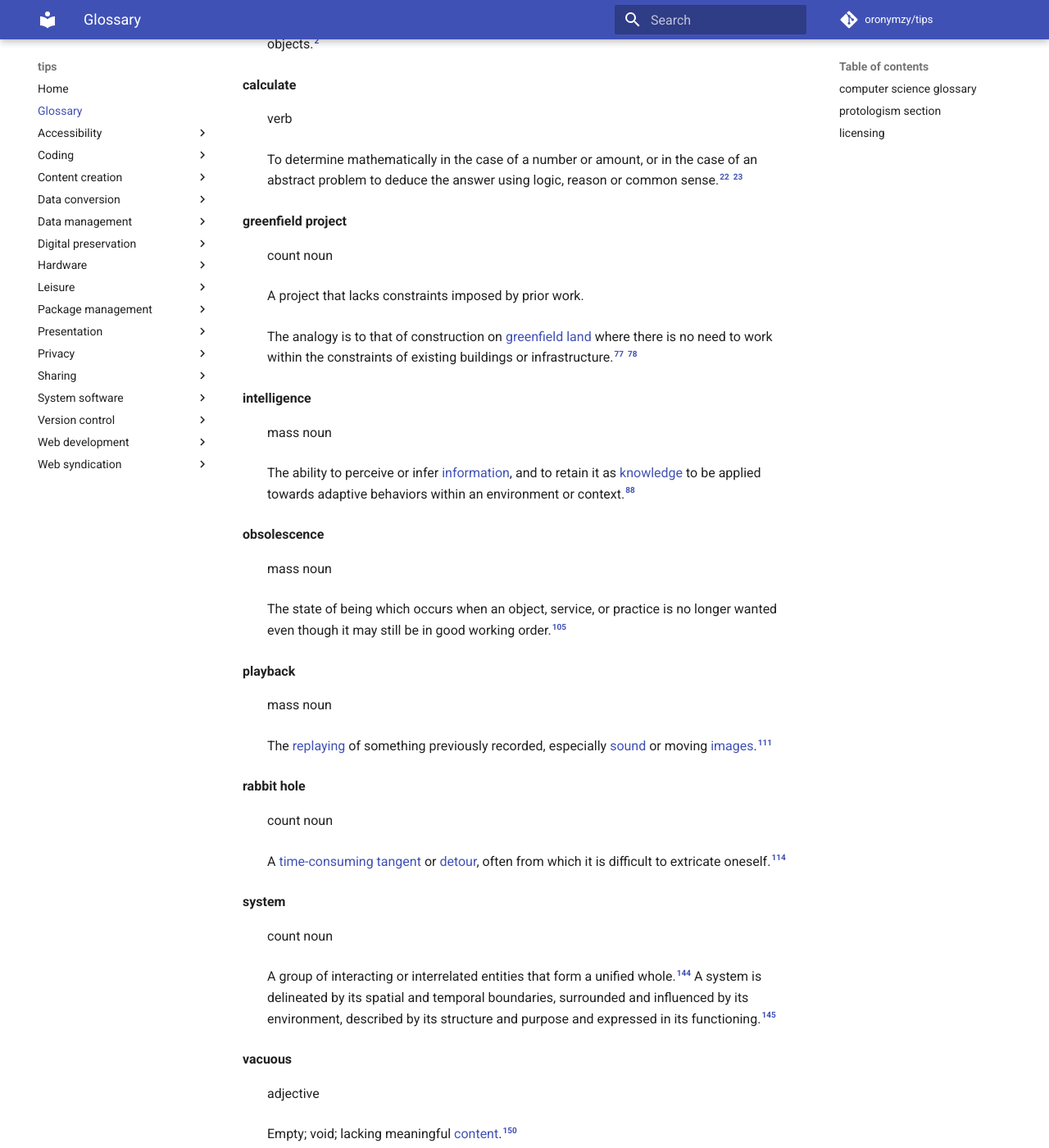
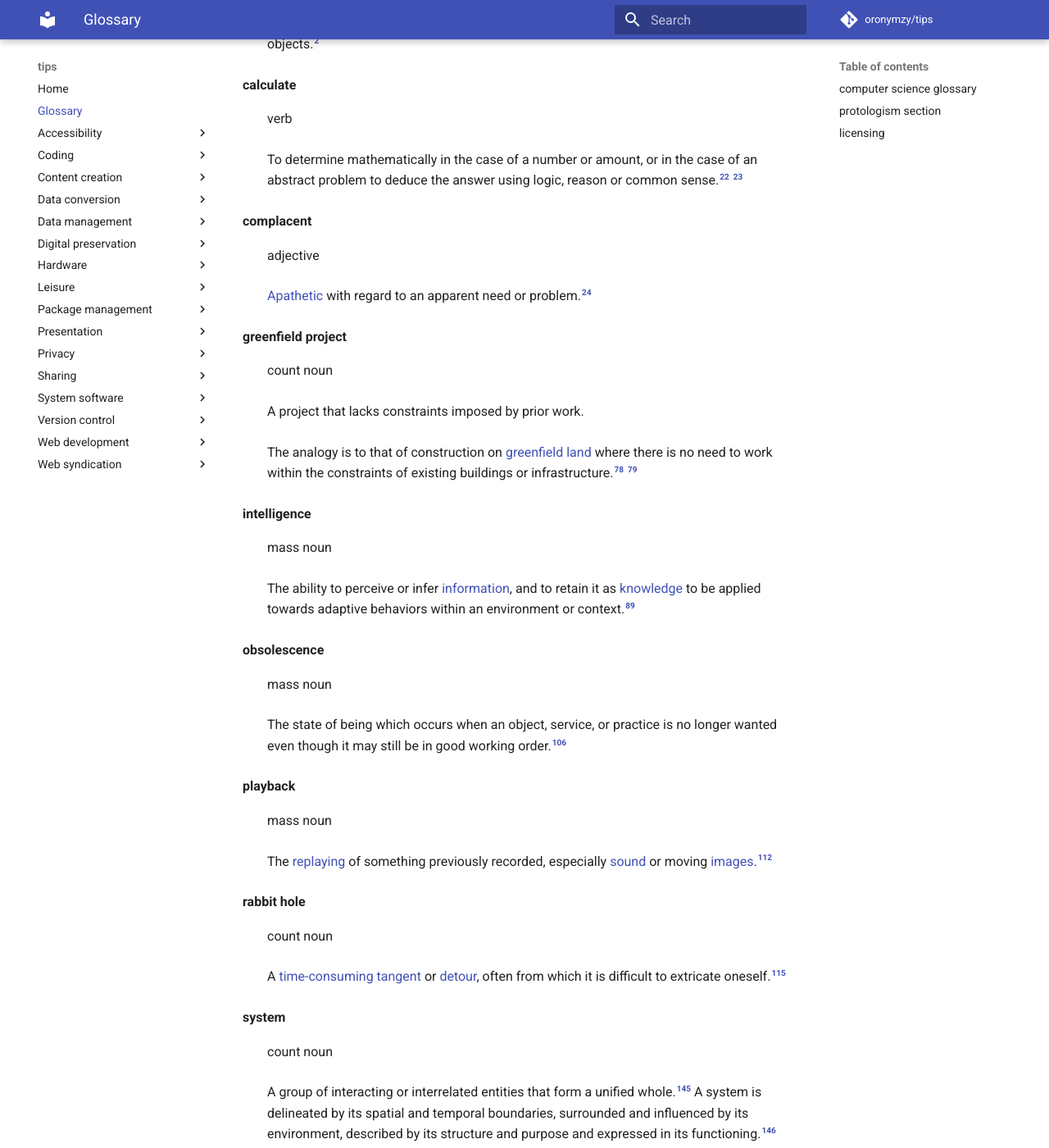
Before and after one commit to oronymzy/tips, an MkDocs documentation site: the page built from docs/glossry.md, in a window 1280 px wide and 1400 px high, scrolled down 297 px. Shown: the whole window at 82% size. Built offline with MkDocs 1.6.1 and Material for MkDocs 9.7.7, drawn with Linux system fonts in a browser that asks for light colours; comment, search, counter and statistics services are not loaded; some of the changed text lies outside the part shown.

Commit message:
Add 'complacent' concept, add list item
Add 'complacent' concept, with footnote.
Add 'complacent' unordered list item with hyperlink in 'licensing'
section.

```diff
--- a/docs/glossry.md
+++ b/docs/glossry.md
@@ -8,6 +8,10 @@ These are concepts I find especially confusing, ambiguous, or difficult to remem
 **calculate** {: #calculatedef }
 : verb
 : To determine mathematically in the case of a number or amount, or in the case of an abstract problem to deduce the answer using logic, reason or common sense.[^calculatedef1] [^calculatedef-note1]
+
+**complacent** {: #complacentdef }
+: adjective
+: [Apathetic](https://en.wiktionary.org/wiki/apathetic) with regard to an apparent need or problem.[^complacentdef-note1]
 
 **greenfield project** {: #greenfieldprojectdef }
 : count noun
@@ -616,6 +620,7 @@ on Wikiversity, with changes made, and:
 - [arity](https://en.wiktionary.org/w/index.php?title=arity&oldid=50758406)
 - [associativity](https://en.wiktionary.org/w/index.php?title=associativity&oldid=49893698)
 - [atomicity](https://en.wiktionary.org/w/index.php?title=atomicity&oldid=50343477)
+- [complacent](https://en.wiktionary.org/w/index.php?title=complacent&oldid=51094694)
 - [condition](https://en.wiktionary.org/w/index.php?title=condition&oldid=51410719)
 - [conditional](https://en.wiktionary.org/w/index.php?title=conditional&oldid=51276861)
 - [constant](https://en.wiktionary.org/w/index.php?title=constant&oldid=51246036)
@@ -671,6 +676,7 @@ on cppreference.com, with changes made.
 [^Booleandef-note1]: This definition is based on [Wikipedia's definition](https://en.wikipedia.org/wiki/Boolean_data_type).
 [^calculatedef1]: ["calculate | Definition of calculate in English by Oxford Dictionaries"](https://en.oxforddictionaries.com/definition/calculate). *Oxford Dictionaries | English*. Retrieved 2018-08-30.
 [^calculatedef-note1]: This definition is based on information from [the “Calculation” page on Wikipedia](https://en.wikipedia.org/wiki/Calculation).
+[^complacentdef-note1]: This definition is based on information from [Wiktionary's definition of “complacent”](https://en.wiktionary.org/wiki/complacent).
 [^conditionaldef-note1]: This definition is the same as [Wiktionary's definition](https://en.wiktionary.org/wiki/conditional).
 [^conditionalexpressiondef1]: Based on information from page 199 of “Starting Out with C++: From Control through Objects - Edition: 8th”, ISBN 978-0-13-4037325.
 [^conditionaloperatordef1]: Cogwheel. ["What is the difference between logical and conditional /operator/"](https://stackoverflow.com/questions/3154132/what-is-the-difference-between-logical-and-conditional-and-or-in-c). *Stack Overflow.* Retrieved 9 April 2015.
```
